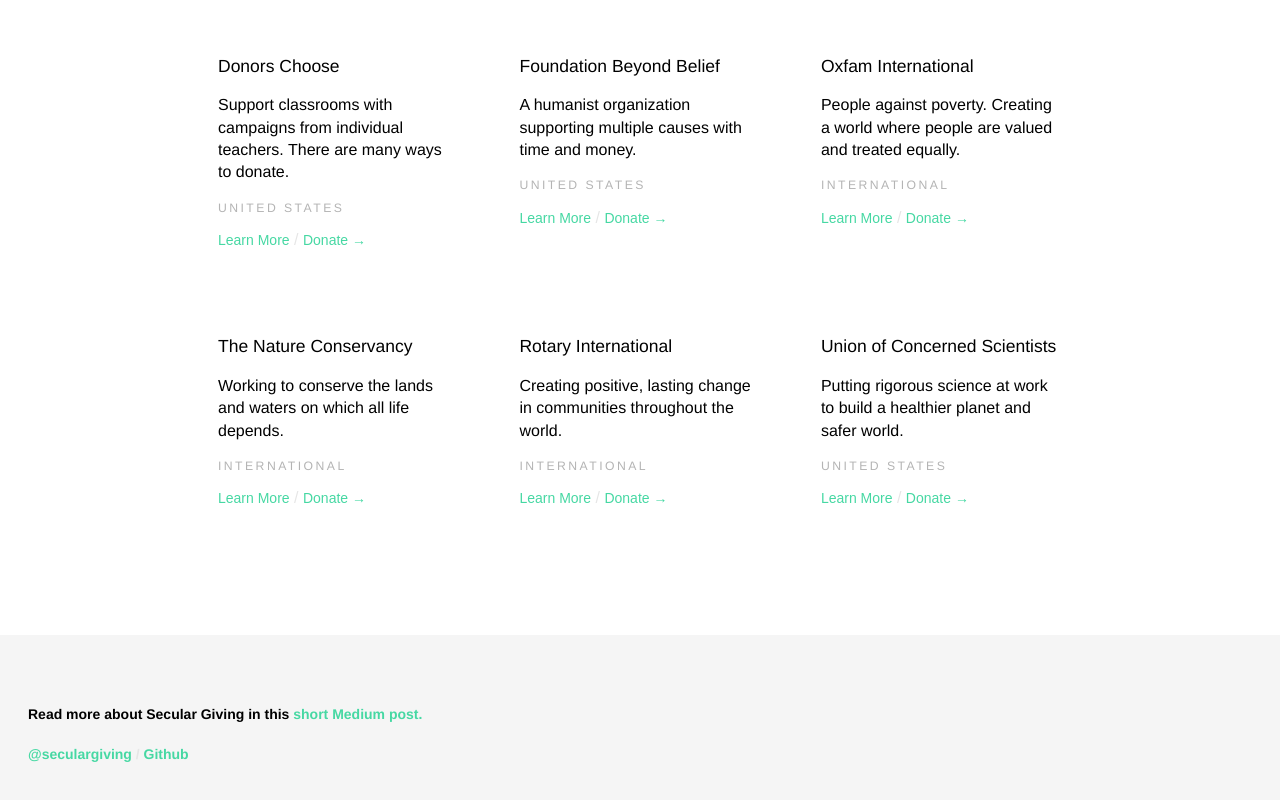
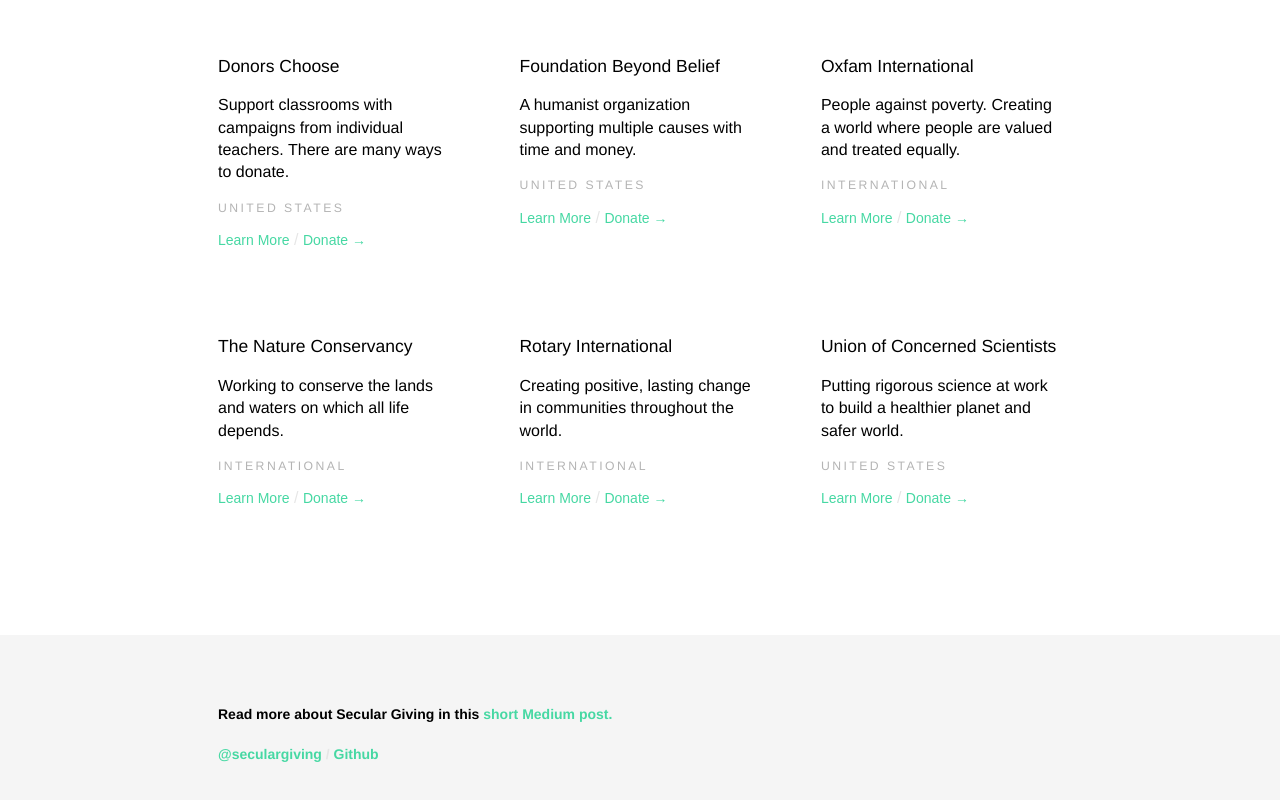
Before and after one commit to joshuajenkins/seculargiving, a website: page index.html in a window 1280 px wide. Shown: the part 600-1400 px from the top of the page. Drawn offline with Linux system fonts and the light colour scheme.

Commit message:
Footer alignment tweaks

```diff
--- a/app/scss/_footer.scss
+++ b/app/scss/_footer.scss
@@ -4,7 +4,10 @@
   @include p-v($mu-massive);
   background-color: $color-bgGrey;
 }
-
+.footer-inside {
+  @include u-blockCenter();
+  max-width: 900px;
+}
 .footer-text {
   @include p-h($mu-large);
   @include m(0);
@@ -14,3 +17,6 @@
   font-size: $fontSize-base;
   line-height: $lineHeight-normal;
 }
+.footer-text:last-child {
+  @include m-b(0);
+}
```
Also changed, not shown: dist/css/style.css.
